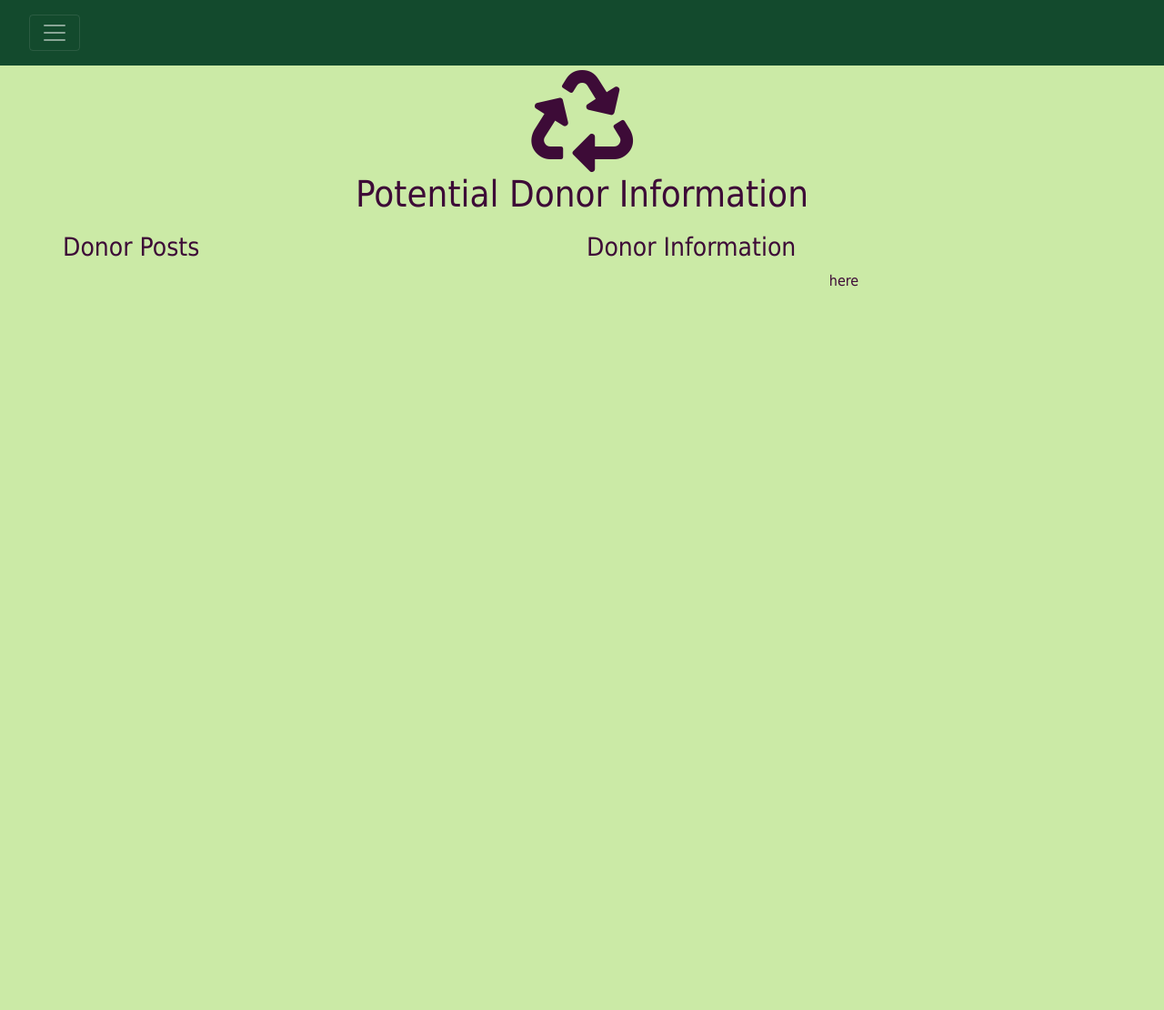
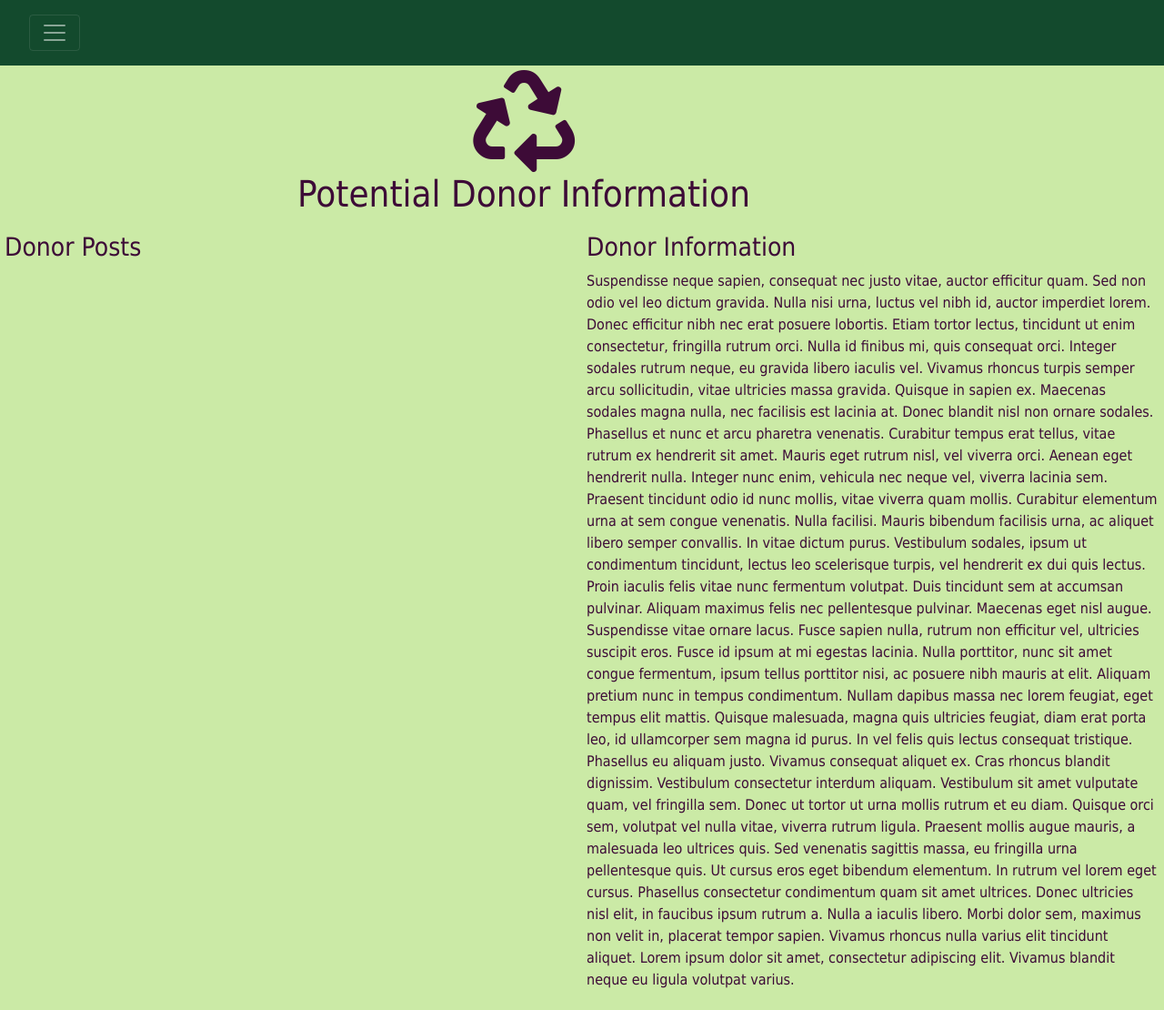
Before and after one commit to CSimoneCode/Recycle-Yourself, a Django app: page /donorInfo/ in a window 1280 px wide. Shown: the whole page at 91% size. Before the commit the page ends 315 px from the top, so only its background shows below. Run offline with Django 3.2, Linux system fonts and the light colour scheme; data that the repository does not hold is empty; some libraries are stand-ins or nearby versions.

Commit message:
edit static pages, missed one

```diff
--- a/main_app/templates/donorInfo.html
+++ b/main_app/templates/donorInfo.html
@@ -23,7 +23,13 @@
     </div>
     <div class="info-content">
         <h3>Donor Information</h3>
-        <p>here</p>
+        <p>Suspendisse neque sapien, consequat nec justo vitae, auctor efficitur quam. Sed non odio vel leo dictum gravida. Nulla nisi urna, luctus vel nibh id, auctor imperdiet lorem. Donec efficitur nibh nec erat posuere lobortis. Etiam tortor lectus, tincidunt ut enim consectetur, fringilla rutrum orci. Nulla id finibus mi, quis consequat orci. Integer sodales rutrum neque, eu gravida libero iaculis vel. Vivamus rhoncus turpis semper arcu sollicitudin, vitae ultricies massa gravida. Quisque in sapien ex. Maecenas sodales magna nulla, nec facilisis est lacinia at. Donec blandit nisl non ornare sodales. Phasellus et nunc et arcu pharetra venenatis. Curabitur tempus erat tellus, vitae rutrum ex hendrerit sit amet. Mauris eget rutrum nisl, vel viverra orci. Aenean eget hendrerit nulla.
+
+            Integer nunc enim, vehicula nec neque vel, viverra lacinia sem. Praesent tincidunt odio id nunc mollis, vitae viverra quam mollis. Curabitur elementum urna at sem congue venenatis. Nulla facilisi. Mauris bibendum facilisis urna, ac aliquet libero semper convallis. In vitae dictum purus. Vestibulum sodales, ipsum ut condimentum tincidunt, lectus leo scelerisque turpis, vel hendrerit ex dui quis lectus. Proin iaculis felis vitae nunc fermentum volutpat. Duis tincidunt sem at accumsan pulvinar. Aliquam maximus felis nec pellentesque pulvinar. Maecenas eget nisl augue. Suspendisse vitae ornare lacus. Fusce sapien nulla, rutrum non efficitur vel, ultricies suscipit eros. Fusce id ipsum at mi egestas lacinia.
+
+            Nulla porttitor, nunc sit amet congue fermentum, ipsum tellus porttitor nisi, ac posuere nibh mauris at elit. Aliquam pretium nunc in tempus condimentum. Nullam dapibus massa nec lorem feugiat, eget tempus elit mattis. Quisque malesuada, magna quis ultricies feugiat, diam erat porta leo, id ullamcorper sem magna id purus. In vel felis quis lectus consequat tristique. Phasellus eu aliquam justo. Vivamus consequat aliquet ex. Cras rhoncus blandit dignissim. Vestibulum consectetur interdum aliquam. Vestibulum sit amet vulputate quam, vel fringilla sem. Donec ut tortor ut urna mollis rutrum et eu diam. Quisque orci sem, volutpat vel nulla vitae, viverra rutrum ligula. Praesent mollis augue mauris, a malesuada leo ultrices quis.
+
+            Sed venenatis sagittis massa, eu fringilla urna pellentesque quis. Ut cursus eros eget bibendum elementum. In rutrum vel lorem eget cursus. Phasellus consectetur condimentum quam sit amet ultrices. Donec ultricies nisl elit, in faucibus ipsum rutrum a. Nulla a iaculis libero. Morbi dolor sem, maximus non velit in, placerat tempor sapien. Vivamus rhoncus nulla varius elit tincidunt aliquet. Lorem ipsum dolor sit amet, consectetur adipiscing elit. Vivamus blandit neque eu ligula volutpat varius.</p>
     </div>
 </div>
 </div>
```
